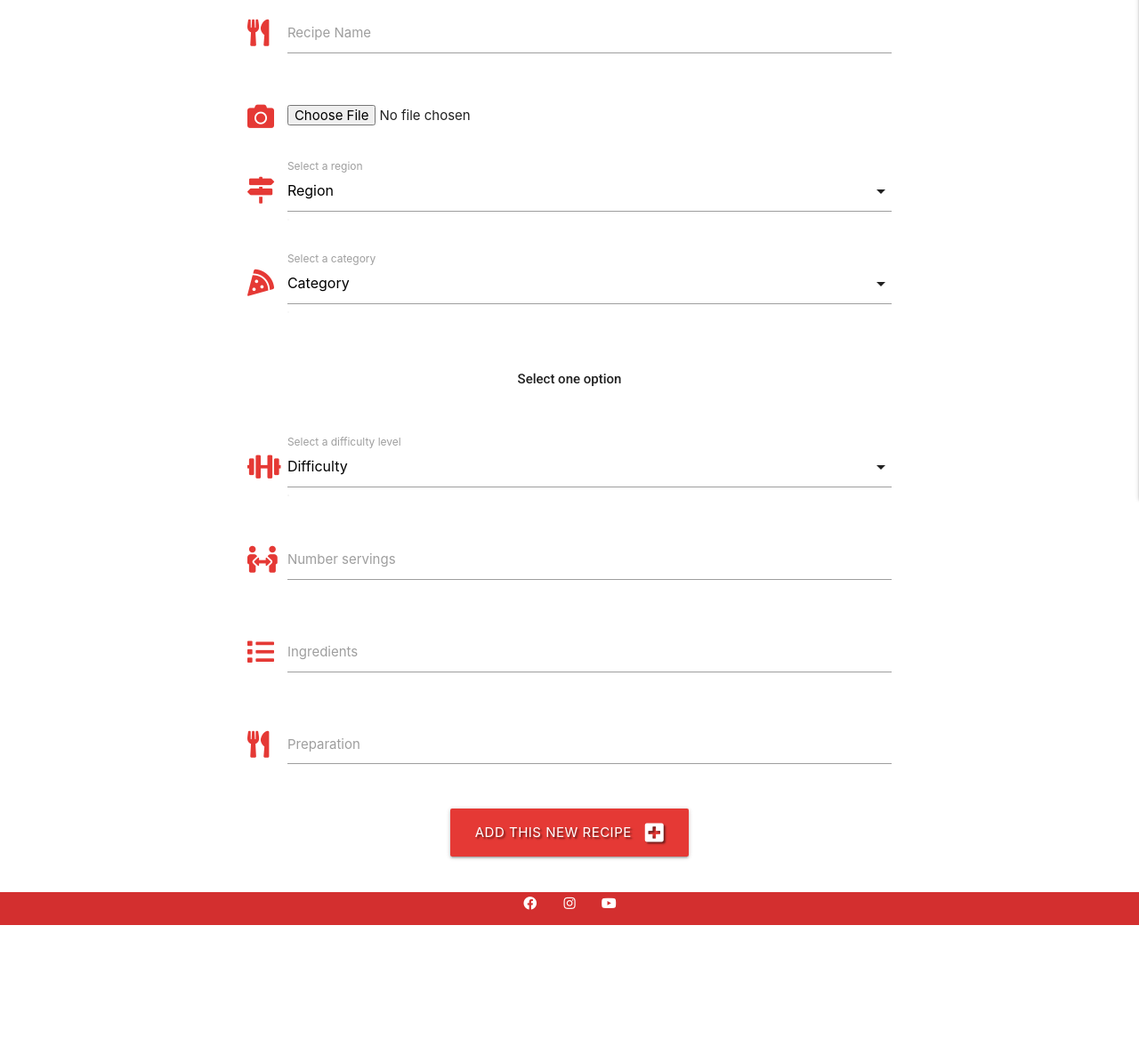
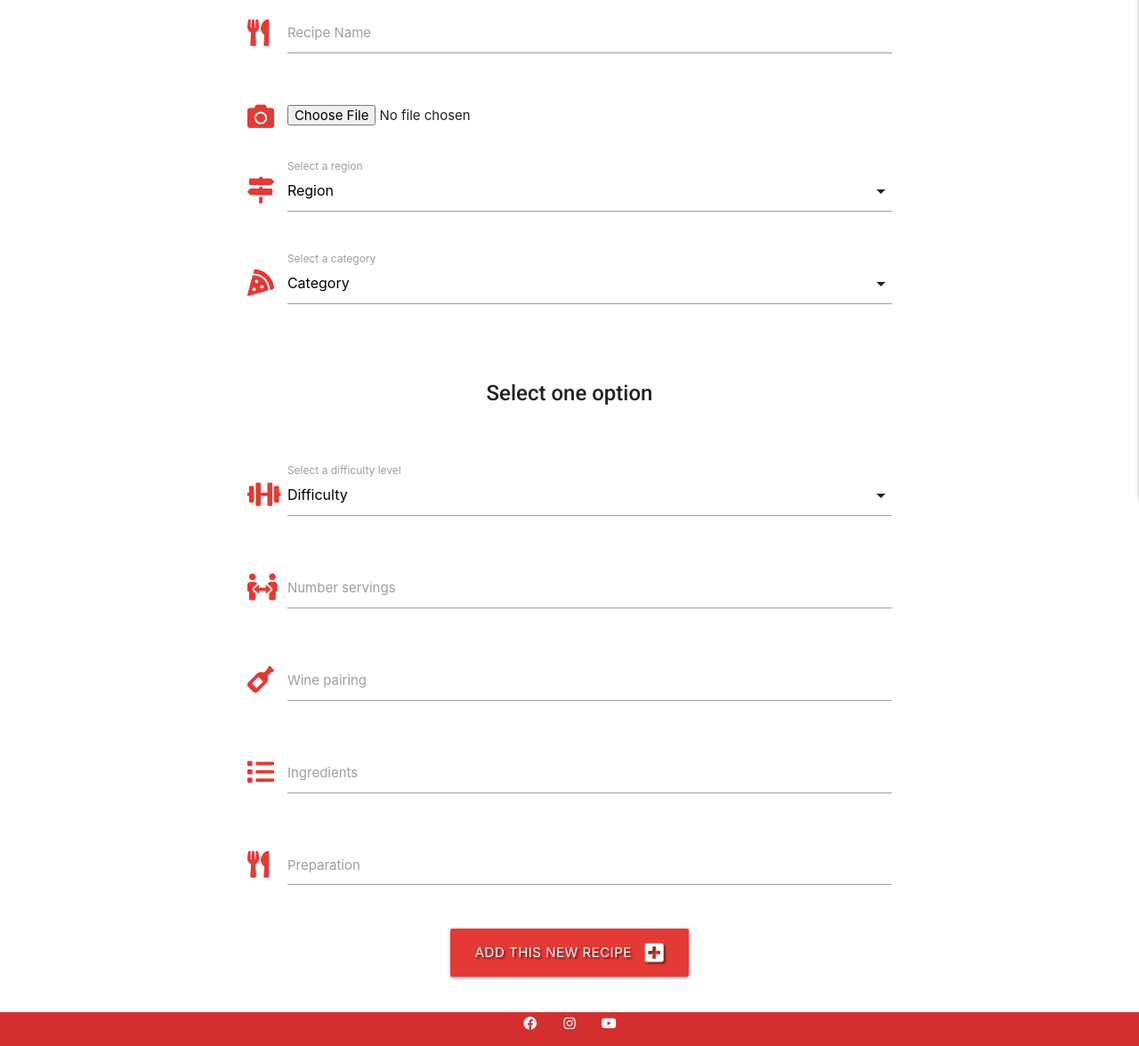
Before and after one commit to FraL96/Italian_Inside_Milestone3, a Flask app: page /add_recipe in a window 1280 px wide. Shown: the part 299-1475 px from the top of the page at 89% size. Before the commit the page ends 1339 px from the top, so only its background shows below. Run offline with Flask 2, Linux system fonts and the light colour scheme; data that the repository does not hold is empty; some libraries are stand-ins or nearby versions; some web fonts are replaced.

Commit message:
Add wine-pairing field in recipe

```diff
--- a/app.py
+++ b/app.py
@@ -34,6 +34,14 @@ def get_recipes():
     categories = list(mongo.db.categories.find())
     return render_template("all_recipes.html",
                            recipes=recipes, categories=categories)
+
+
+# SEARCH
+@app.route("/search", methods=["GET", "POST"])
+def search():
+    query = request.form.get("query")
+    recipes = list(mongo.db.recipes.find({"$text": {"$search": query}}))
+    return render_template("all_recipes.html", recipes=recipes)
 
 
 # REGISTER
@@ -114,6 +122,7 @@ def add_recipe():
             "difficulty": request.form.get("difficulty"),
             "quantity": request.form.get("quantity"),
             "ingredients": request.form.get("ingredients"),
+            "wine_pairing": request.form.get("wine_pairing"),
             "preparation": request.form.get("preparation"),
             "picture": request.form.get("picture"),
             "created_by": session["user"]
@@ -143,6 +152,7 @@ def edit_recipe(recipe_id):
             "difficulty": request.form.get("difficulty"),
             "quantity": request.form.get("quantity"),
             "ingredients": request.form.get("ingredients"),
+            "wine_pairing": request.form.get("wine_pairing"),
             "preparation": request.form.get("preparation"),
             "picture": request.form.get("picture"),
             "created_by": session["user"]
@@ -173,18 +183,18 @@ def delete_recipe(recipe_id):
 def view_recipe(recipe_id):
     recipes = list(mongo.db.recipes.find({"_id": ObjectId(recipe_id)}))
     return render_template("recipe_view.html",
-                           recipes=recipes,)
+                           recipes=recipes)
 
 
 # REGIONS
-@ app.route("/view_region/<region>")
-def view_region(region):
-    regions = list(mongo.db.regions.find())
+@app.route("/view_region/<region_id>")
+def view_region(region_id):
+    regions = list(mongo.db.regions.find({"_id": ObjectId(region_id)}))
     return render_template("regions.html", regions=regions)
 
 
 # ADDED BY ME
-@ app.route("/added_by_me/<username>")
+@app.route("/added_by_me/<username>")
 def added_by_me(username):
     recipes = list(mongo.db.recipes.find({"created_by": session["user"]}))
     return render_template("profile.html", username=session["user"],
@@ -192,17 +202,9 @@ def added_by_me(username):
 
 
 # WINE
-@ app.route("/wine")
+@app.route("/wine")
 def wine():
     return render_template("wine.html")
-
-
-# SEARCH
-@ app.route("/search", methods=["GET", "POST"])
-def search():
-    query = request.form.get("query")
-    recipes = list(mongo.db.recipes.find({"$text": {"$search": query}}))
-    return render_template("all_recipes.html", recipes=recipes)
 
 
 if __name__ == "__main__":
--- a/static/css/style.css
+++ b/static/css/style.css
@@ -127,6 +127,7 @@ h5 {
 
 p {
     font-family: 'Roboto', sans-serif;
+    font-size: x-large;
 }
 
 .fixed-header {
@@ -235,6 +236,6 @@ p {
     }
 
     .item-special {
-        margin-top: -10%;
+        margin-top: -30%;
     }
 }
--- a/static/js/script.js
+++ b/static/js/script.js
@@ -5,6 +5,9 @@ $(document).ready(function () {
     $('.collapsible').collapsible();
     $('.tooltipped').tooltip();
     $('select').formSelect();
+    $('.upload_form').append($.cloudinary.unsigned_upload_tag("zcudy0uz", {
+        cloud_name: 'cookbookii'
+    }));
 
     validateMaterializeSelect();
 
@@ -50,7 +53,7 @@ $(document).ready(function () {
     $('.regione').on('click', function () {
         $('.regione').removeClass('selected');
         $(this).addClass('selected');
-        window.location.href = '/view_region/<region>';
+        window.location.href = ("view_region");
         console.log($(this).data('nome-regione'));
     });
 });
--- a/templates/add_recipe.html
+++ b/templates/add_recipe.html
@@ -26,8 +26,8 @@
         <div class="row ">
             <div class="input-field col s12 m10 offset-m1">
                 <i class="pic fas fa-camera prefix red-text text-darken-1"></i>
-                <input name="picture" id="picture" type="file" class="file-upload" data-cloudinary-field="image_id"
-                    data-form-data="{ 'transformation': {'crop':'limit','tags':'samples','width':3000,'height':2000}}" />
+                <input name="file" type="file" class="cloudinary-fileupload" data-cloudinary-field="image_id"
+                    data-form-data="[upload-preset-and-other-upload-options-as-html-escaped-JSON-data]"></input>
             </div>
         </div>
 
@@ -107,6 +107,16 @@
             </div>
         </div>
 
+        <!--Wine Pairing-->
+        <div class="row">
+            <div class="input-field col s12 m10 offset-m1">
+                <i class="fas fa-wine-bottle prefix red-text text-darken-1"></i>
+                <input id="wine_pairing" name="wine_pairing" minlength="5" maxlength="50" type="text" class="validate"
+                    required>
+                <label for="wine_pairing">Wine pairing</label>
+            </div>
+        </div>
+
         <!--Ingredients-->
         <div class="row">
             <div class="input-field col s12 m10 offset-m1">
--- a/templates/base.html
+++ b/templates/base.html
@@ -78,6 +78,10 @@
 
             <script src="https://code.jquery.com/jquery-3.6.0.min.js"
                 integrity="sha256-/xUj+3OJU5yExlq6GSYGSHk7tPXikynS7ogEvDej/m4=" crossorigin="anonymous"></script>
+            <script src='jquery.ui.widget.js' type='text/javascript'></script>
+            <script src='jquery.iframe-transport.js' type='text/javascript'></script>
+            <script src='jquery.fileupload.js' type='text/javascript'></script>
+            <script src='jquery.cloudinary.js' type='text/javascript'></script>
             <script src="https://cdnjs.cloudflare.com/ajax/libs/materialize/1.0.0/js/materialize.min.js"></script>
             <script src="https://cdnjs.cloudflare.com/ajax/libs/fullPage.js/3.1.0/fullpage.min.js"
                 integrity="sha512-HqbDsHIJoZ36Csd7NMupWFxC7e7aX2qm213sX+hirN+yEx/eUNlZrTWPs1dUQDEW4fMVkerv1PfMohR1WdFFJQ=="
```
Also changed, not shown: templates/edit_recipe.html (+10 -0 lines), templates/profile.html (+6 -2 lines), templates/recipe_view.html (+12 -8 lines).
